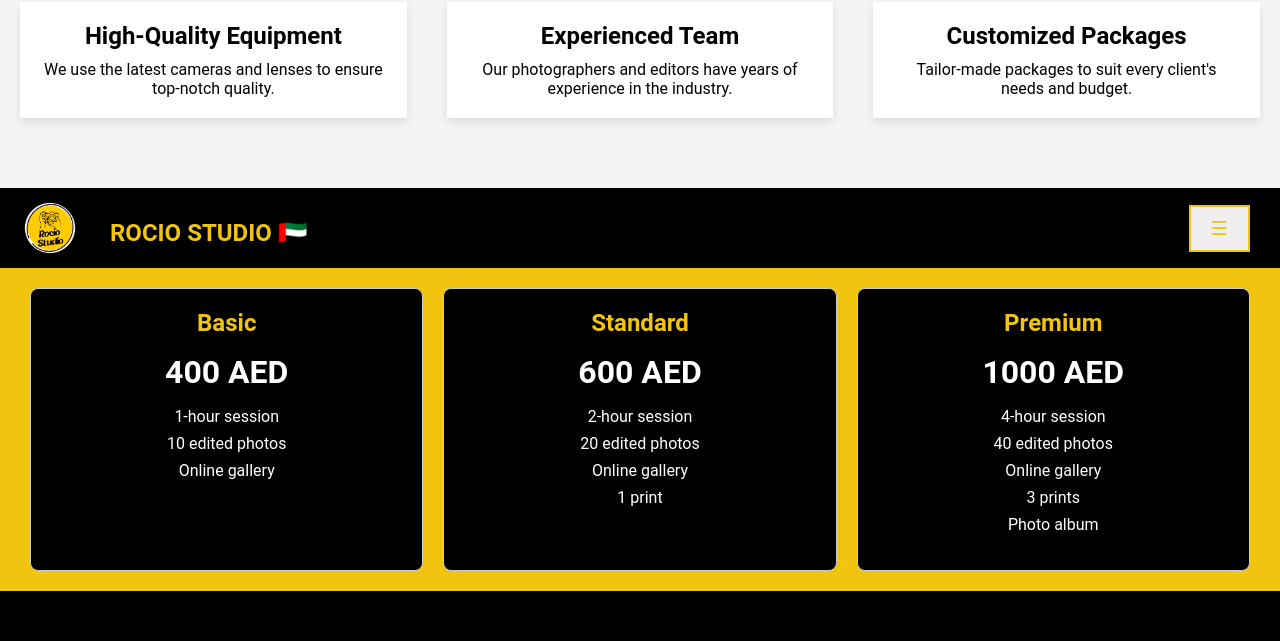
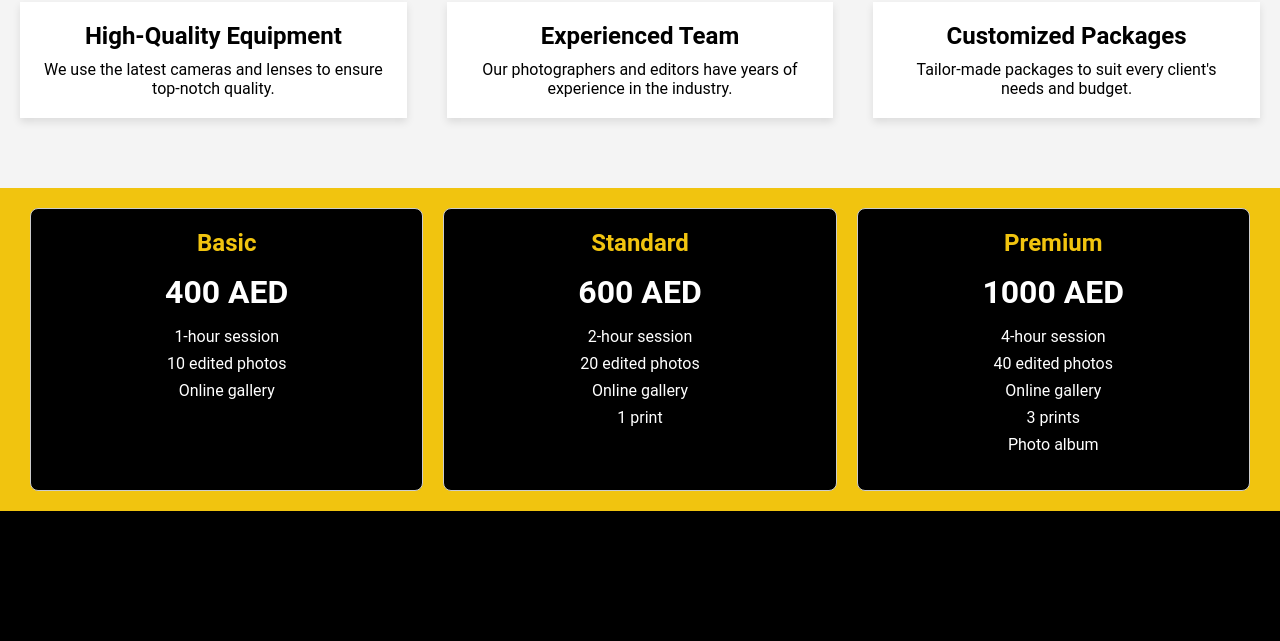
Before and after one commit to servatj/rocio-studio-frontend, a React (Vite) app: page / in a window 1280 px wide. Shown: the part 896-1537 px from the top of the page. Built offline with nearby package versions, Linux system fonts and the light colour scheme.

Commit message:
fix magic header

```diff
--- /dev/null
+++ b/src/components/Package.tsx
@@ -0,0 +1,83 @@
+import styled from "@emotion/styled";
+// Styled components
+const PackagesContainer = styled.div`
+	display: flex;
+	flex-wrap: wrap;
+	justify-content: center;
+	gap: 20px;
+	padding: 20px;
+
+	@media (max-width: 768px) {
+    flex-direction: column;
+    align-items: center;
+  }
+
+`;
+
+const PackageCard = styled.div`
+	width: calc(33.33% - 20px);
+	padding: 20px;
+	border: 1px solid #ccc;
+	border-radius: 8px;
+	text-align: center;
+	background-color: black;
+
+	@media (max-width: 768px) {
+    width: 90%;
+    margin: 10px 0;
+  }
+`;
+
+const PackageTitle = styled.h3`
+	font-size: 24px;
+	margin-bottom: 16px;
+	color: #f1c40f;
+`;
+
+const PackagePrice = styled.p`
+	font-size: 32px;
+	font-weight: bold;
+	margin-bottom: 16px;
+	color: white;
+`;
+
+const PackageFeatures = styled.ul`
+	list-style: none;
+	padding: 0;
+	margin-bottom: 16px;
+	color: white;
+`;
+
+const Feature = styled.li`
+	margin: 8px 0;
+`;
+
+type PackageProps = {
+  packages: {
+    title: string;
+    price: string;
+    features: string[];
+  }[];
+};
+
+const Package = ({ packages }: PackageProps) => {
+  return (
+    <>
+      <PackagesContainer>
+        {packages.map((pkg: {title: string, price: string, features: string[]}, index: number) => (
+          <PackageCard key={index}>
+            <PackageTitle>{pkg.title}</PackageTitle>
+            <PackagePrice>{pkg.price}</PackagePrice>
+            <PackageFeatures>
+              {pkg.features.map((feature: string, i: number) => (
+                <Feature key={i}>{feature}</Feature>
+              ))}
+            </PackageFeatures>
+          </PackageCard>
+        ))}
+      </PackagesContainer>
+    </>
+  );
+};
+
+export default Package;
--- a/src/pages/Home.tsx
+++ b/src/pages/Home.tsx
@@ -2,16 +2,46 @@ import Header from "../components/Header";
 import Hero from "../components/Hero";
 import StrongPointsSection from "../components/StrongPointsSection";
 import ImageSection from "../components/ImageSection";
-import Packages from "./Packages";
+import Package from "../components/Package";
 import Footer from "../components/Footer";
 
 function Home() {
+
+  const packages = [
+		{
+			title: "Basic",
+			price: "400 AED",
+			features: ["1-hour session", "10 edited photos", "Online gallery"],
+		},
+		{
+			title: "Standard",
+			price: "600 AED",
+			features: [
+				"2-hour session",
+				"20 edited photos",
+				"Online gallery",
+				"1 print",
+			],
+		},
+		{
+			title: "Premium",
+			price: "1000 AED",
+			features: [
+				"4-hour session",
+				"40 edited photos",
+				"Online gallery",
+				"3 prints",
+				"Photo album",
+			],
+		},
+	];
+
   return (
     <>
       <Header isMain={true}/>
       <Hero />
       <StrongPointsSection />
-      <Packages />
+      <Package packages={packages} />
       <ImageSection />
       <Footer />
     </>
--- a/src/pages/Packages.tsx
+++ b/src/pages/Packages.tsx
@@ -1,57 +1,5 @@
-import styled from "@emotion/styled";
 import Header from "../components/Header";
-// Styled components
-const PackagesContainer = styled.div`
-	display: flex;
-	flex-wrap: wrap;
-	justify-content: center;
-	gap: 20px;
-	padding: 20px;
-
-	@media (max-width: 768px) {
-    flex-direction: column;
-    align-items: center;
-  }
-
-`;
-
-const PackageCard = styled.div`
-	width: calc(33.33% - 20px);
-	padding: 20px;
-	border: 1px solid #ccc;
-	border-radius: 8px;
-	text-align: center;
-	background-color: black;
-
-	@media (max-width: 768px) {
-    width: 90%;
-    margin: 10px 0;
-  }
-`;
-
-const PackageTitle = styled.h3`
-	font-size: 24px;
-	margin-bottom: 16px;
-	color: #f1c40f;
-`;
-
-const PackagePrice = styled.p`
-	font-size: 32px;
-	font-weight: bold;
-	margin-bottom: 16px;
-	color: white;
-`;
-
-const PackageFeatures = styled.ul`
-	list-style: none;
-	padding: 0;
-	margin-bottom: 16px;
-	color: white;
-`;
-
-const Feature = styled.li`
-	margin: 8px 0;
-`;
+import Package from "../components/Package";
 
 const Packages = () => {
 	// Sample package data
@@ -87,19 +35,7 @@ const Packages = () => {
 	return (
 		<>
 			<Header isMain={false} />
-			<PackagesContainer>
-				{packages.map((pkg, index) => (
-					<PackageCard key={index}>
-						<PackageTitle>{pkg.title}</PackageTitle>
-						<PackagePrice>{pkg.price}</PackagePrice>
-						<PackageFeatures>
-							{pkg.features.map((feature, i) => (
-								<Feature key={i}>{feature}</Feature>
-							))}
-						</PackageFeatures>
-					</PackageCard>
-				))}
-			</PackagesContainer>
+			<Package packages={packages} />
 		</>
 	);
 };
```
